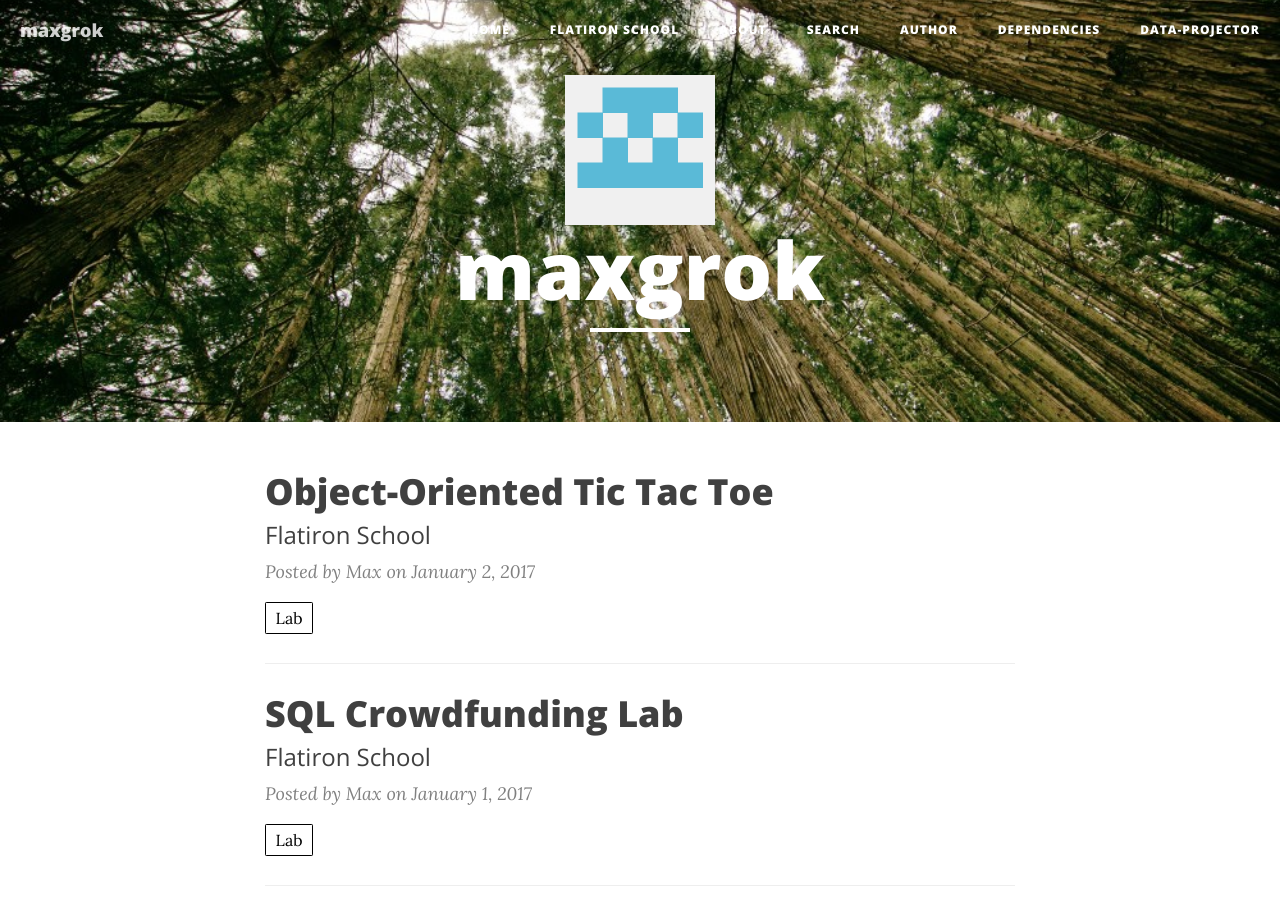
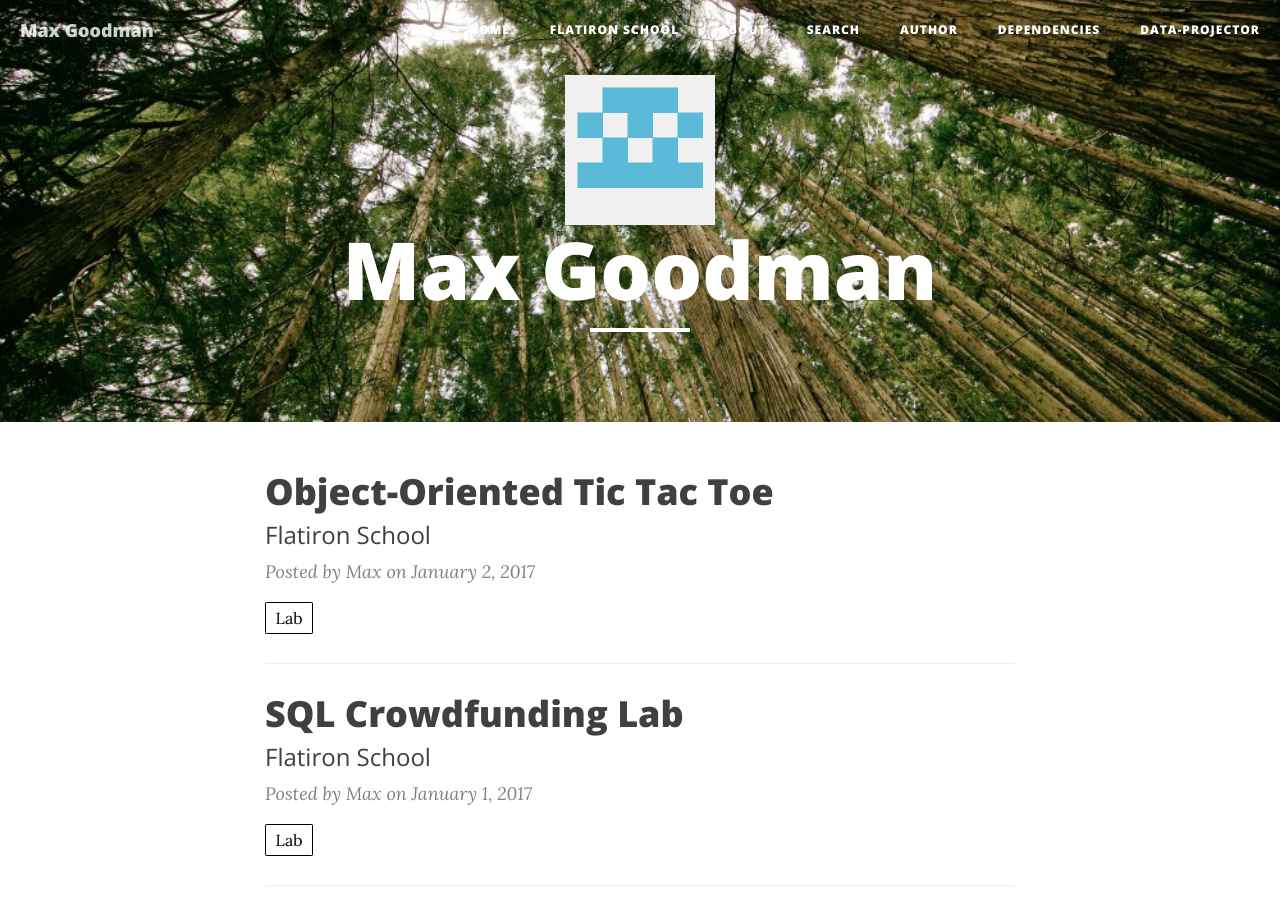
Before and after one commit to maxgrok/maxgrok.github.io_oldversion, a Jekyll site: the page built from index.html, in a window 1280 px wide and 900 px high. Built offline with Jekyll 4.4.1, drawn with Linux system fonts in a browser that asks for light colours; nearby versions of some CDN libraries; the list of posts is cut into pages by our own code.

Commit message:
Editing general

```diff
--- a/_config.yml
+++ b/_config.yml
@@ -1,5 +1,5 @@
 # Site settings
-title: maxgrok
+title: Max Goodman
 description: ""
 url: "https://maxgrok.github.io"
 
```
